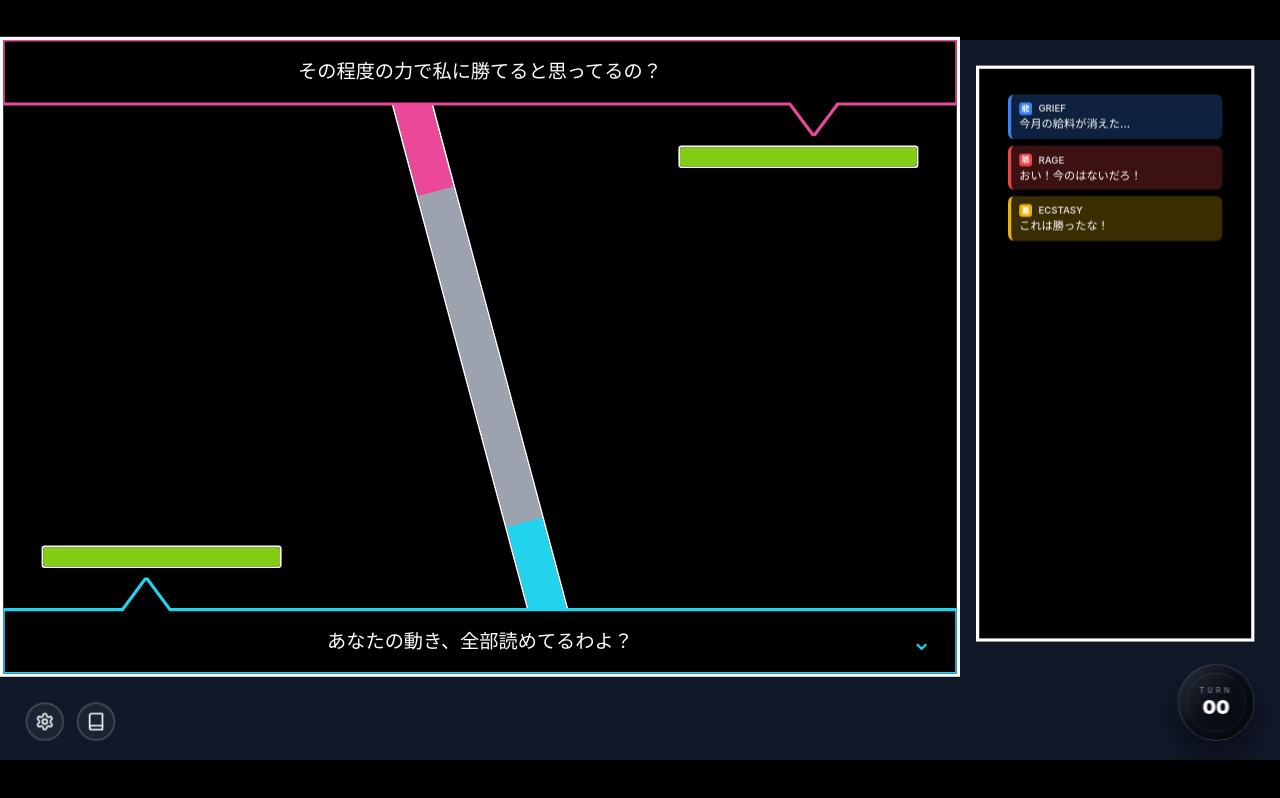
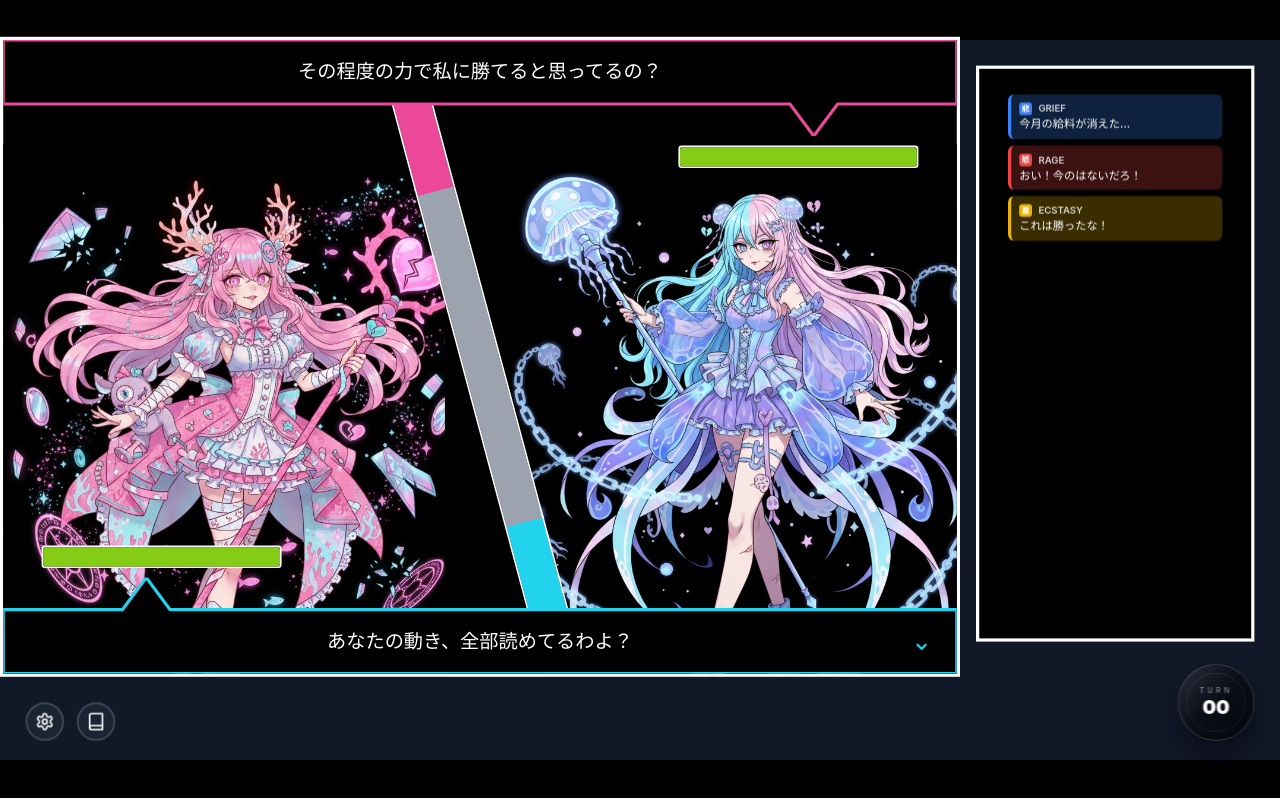
Before and after one commit to naolab/magical-arena-sim, a Next.js app: page /battle in a window 1280 px wide. Built offline with nearby package versions, Linux system fonts and the light colour scheme.

Commit message:
feat: Embed placeholder avatars in V2 battle scene

```diff
--- a/src/components/battle-v2/BattleContainer.tsx
+++ b/src/components/battle-v2/BattleContainer.tsx
@@ -660,8 +660,26 @@ export function BattleContainer() {
               className="absolute top-[-4px] left-0 w-[1200px] h-[800px] border-4 border-white cursor-pointer bg-black"
               onClick={handleBattleAreaClick}
             >
+              {/* キャラクター配置エリア */}
+              <div className="absolute inset-0 z-0 pointer-events-none overflow-hidden">
+                <div className="absolute top-1/2 left-[-80px] w-[760px] h-[760px] -translate-y-[35%]">
+                  <img
+                    src="/images/player-placeholder.jpg"
+                    alt="Player stand-in"
+                    className="h-full w-full rounded-3xl object-cover"
+                  />
+                </div>
+                <div className="absolute top-1/2 right-[-120px] w-[760px] h-[760px] -translate-y-[35%]">
+                  <img
+                    src="/images/enemy-placeholder.jpg"
+                    alt="Enemy stand-in"
+                    className="h-full w-full rounded-3xl object-cover"
+                  />
+                </div>
+              </div>
+
               {/* 中央：バトル画面 */}
-              <div className="absolute top-[120px] left-0 right-0 bottom-[120px] z-0">
+              <div className="absolute top-[120px] left-0 right-0 bottom-[120px] z-10">
                 {/* バトル画面 */}
 
                 {/* 中央ファンゲージ */}
```
Also changed, not shown: public/images/enemy-placeholder.jpg (added), public/images/player-placeholder.jpg (added).
